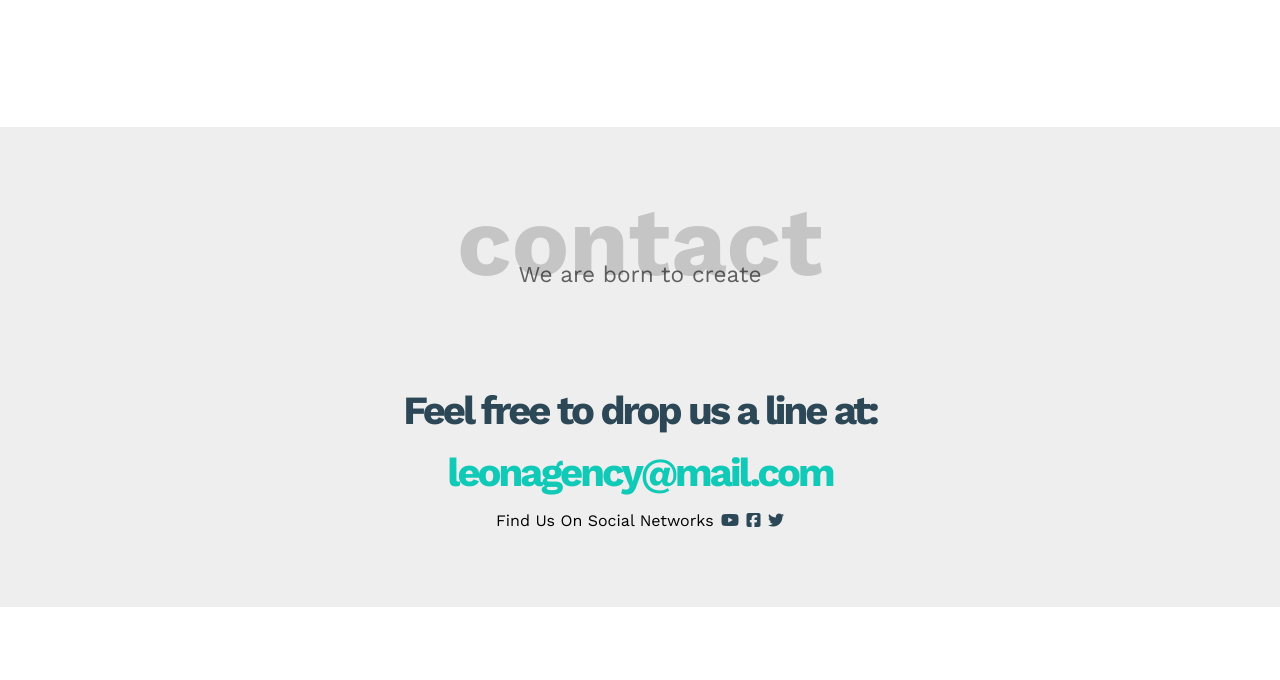
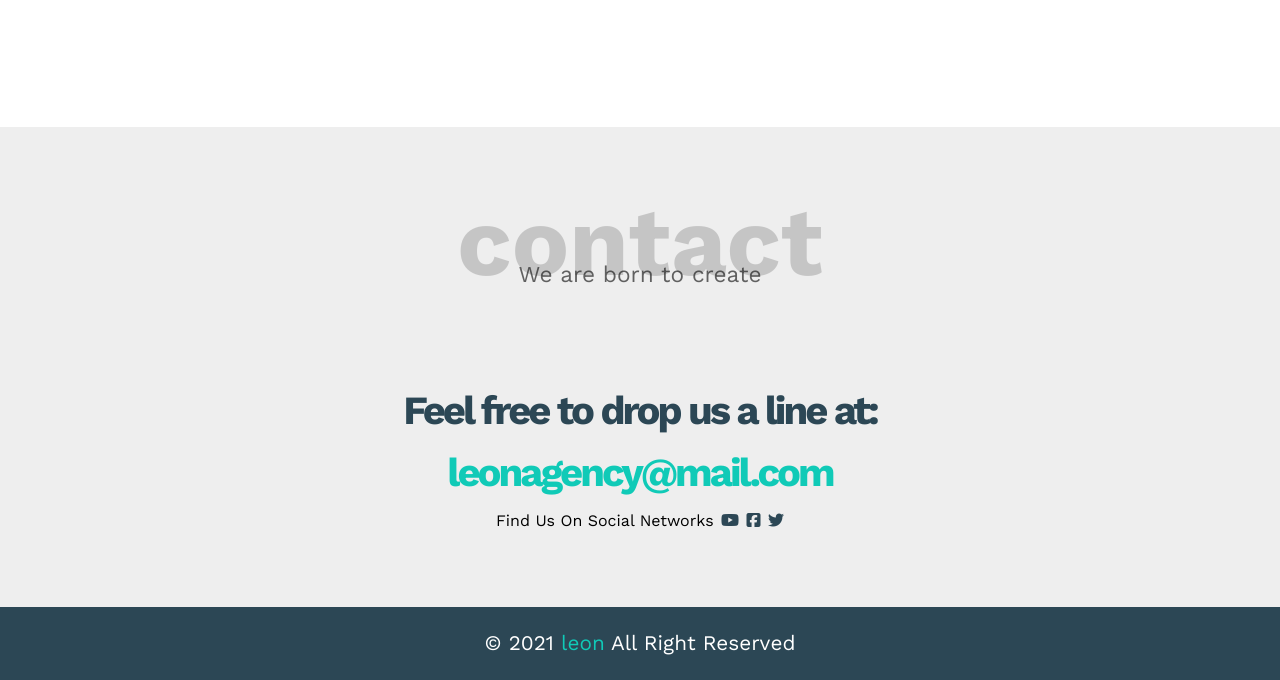
Before and after one commit to mohamedkhaled4053/leon, a plain HTML site: page index.html in a window 1280 px wide. Shown: the part 3169-3849 px from the top of the page. Before the commit the page ends 3776 px from the top, so only its background shows below. Drawn offline with nearby package versions, Linux system fonts and the light colour scheme.

Commit message:
add footer

```diff
--- a/css/leon.css
+++ b/css/leon.css
@@ -472,3 +472,21 @@ hr {
 }
 
 /*end contact*/
+/*footer*/
+#footer {
+    padding         : 25px;
+    text-align      : center;
+    background-color: #2c4755;
+    color           : white;
+    font-size       : 1.3em;
+}
+
+#footer span {
+    color: var(--greena);
+}
+
+@media (max-width:600px) {
+    #footer {
+        font-size: 1em;
+    }
+}
--- a/index.html
+++ b/index.html
@@ -193,6 +193,9 @@
         </div>
     </div>
 
+     <div id="footer">
+        © 2021 <span>leon</span> All Right Reserved
+     </div>
 </body>
 
 </html>
```
